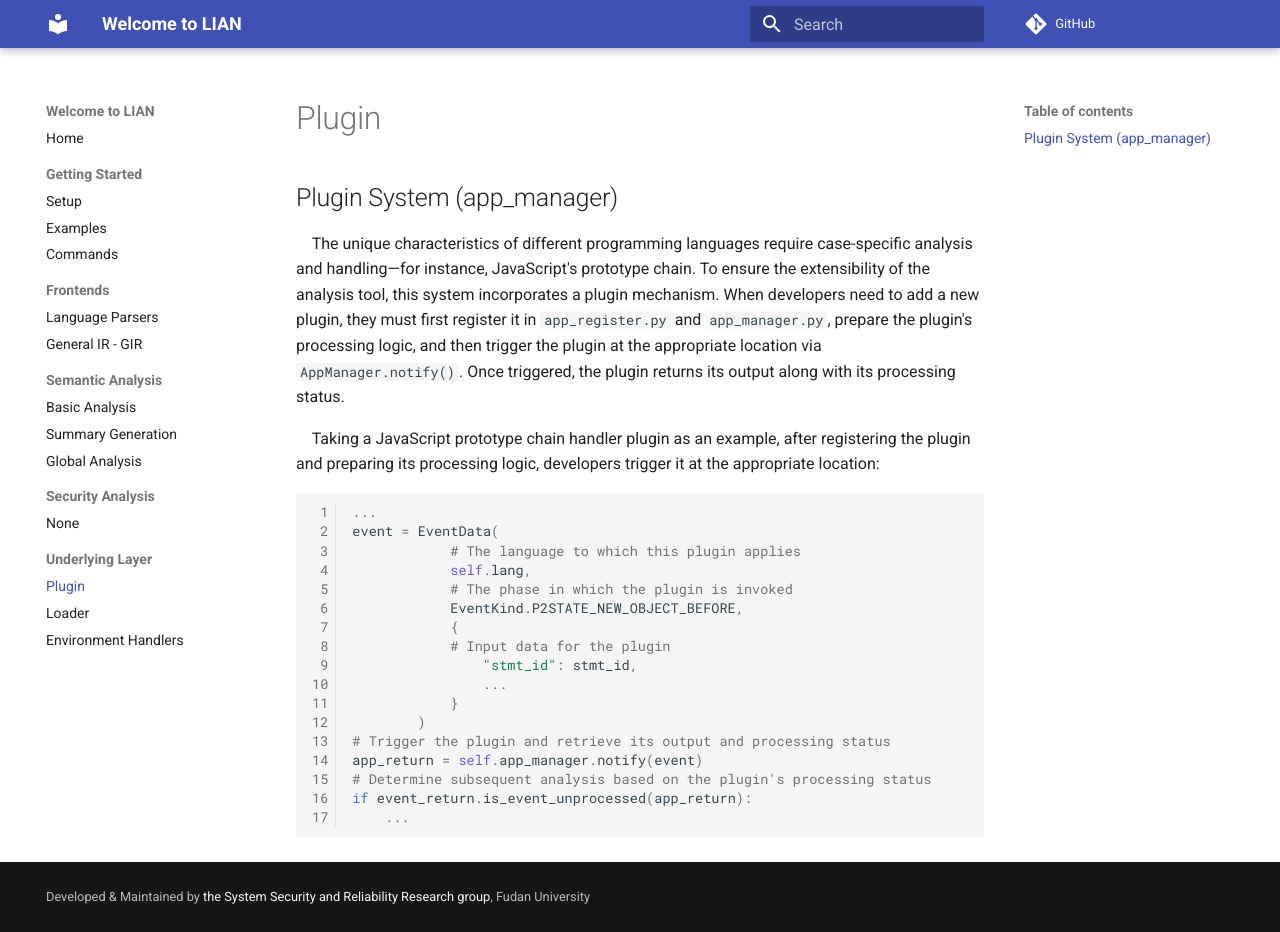
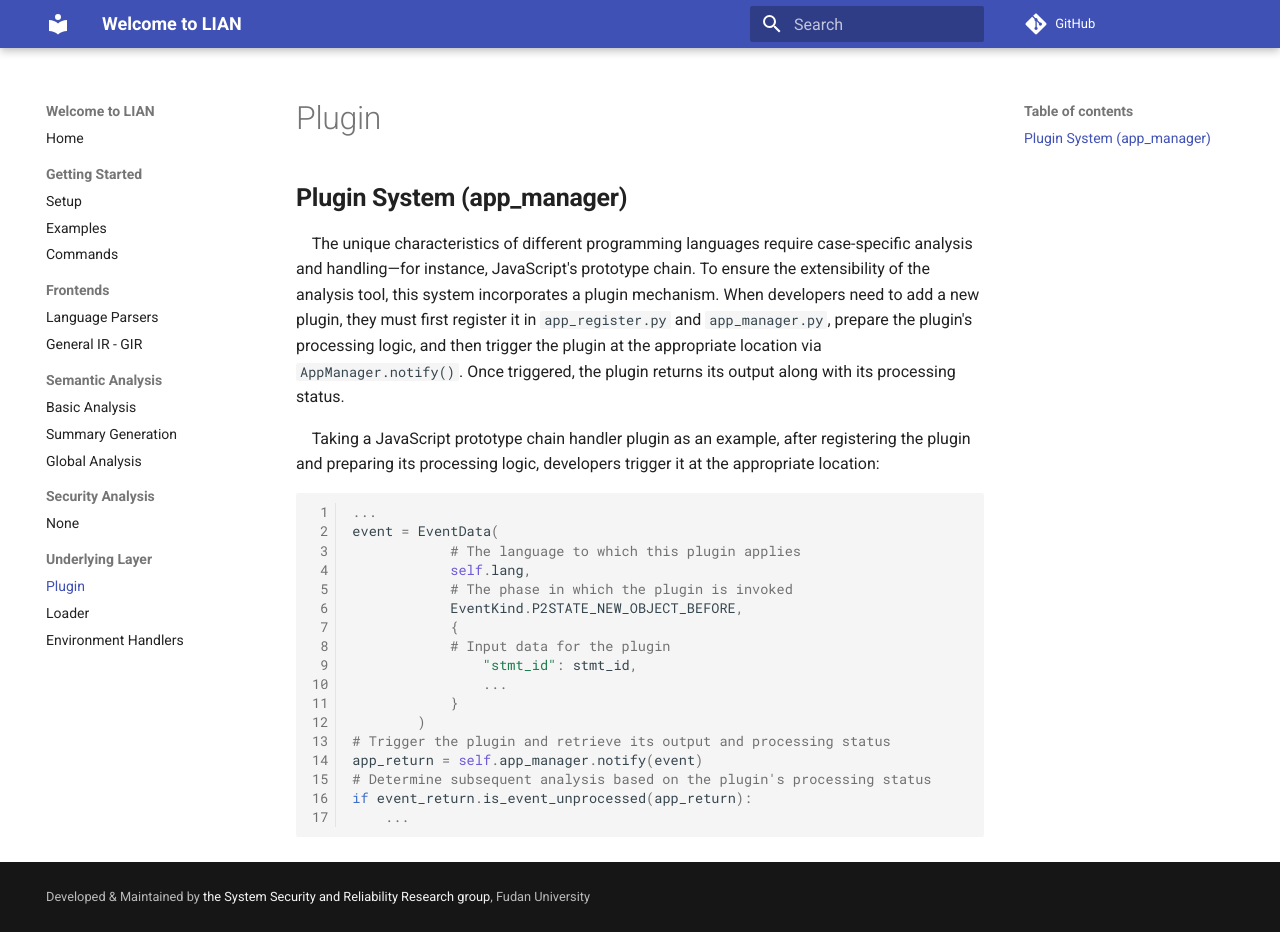
Before and after one commit to yang-guangliang/lian, an MkDocs documentation site: the page built from docs/en/plugin.md, in a window 1280 px wide and 932 px high. Built offline with MkDocs 1.6.1 and Material for MkDocs 9.7.7, drawn with Linux system fonts in a browser that asks for light colours; comment, search, counter and statistics services are not loaded.

```diff
--- a/docs/en/plugin.md
+++ b/docs/en/plugin.md
@@ -1,4 +1,4 @@
-## Plugin System (app_manager)
+## **Plugin System (app_manager)**
 
 &emsp;The unique characteristics of different programming languages require case-specific analysis and handling—for instance, JavaScript's prototype chain. To ensure the extensibility of the analysis tool, this system incorporates a plugin mechanism. When developers need to add a new plugin, they must first register it in `app_register.py` and `app_manager.py`, prepare the plugin's processing logic, and then trigger the plugin at the appropriate location via `AppManager.notify()`. Once triggered, the plugin returns its output along with its processing status.
 
```
